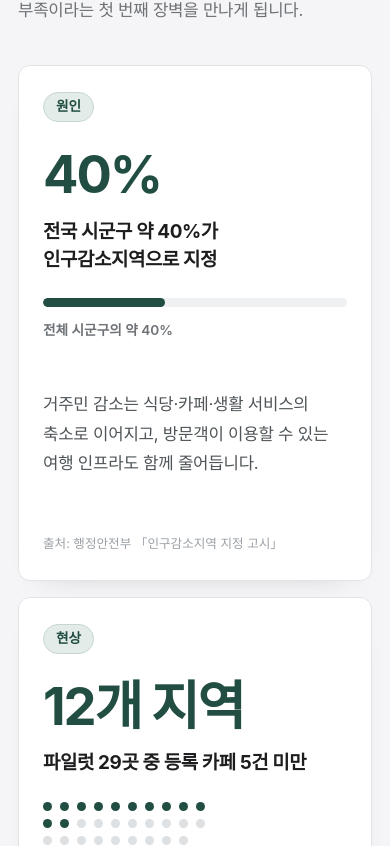
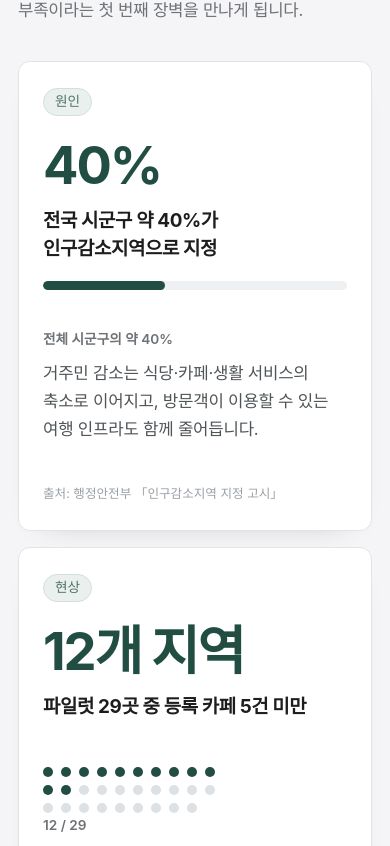
Before and after one commit to naeun9/salliljido, a React (Vite) app: page / in a window 390 px wide. Shown: the part 1078-1924 px from the top of the page. Built offline with nearby package versions, Linux system fonts and the light colour scheme; a web font is replaced by a local one.

Commit message:
style: refine problem section card alignment and spacing

```diff
--- a/src/pages/Home/ProblemDataSection.module.css
+++ b/src/pages/Home/ProblemDataSection.module.css
@@ -27,13 +27,13 @@
   word-break: keep-all;
 }
 
-.cards { display: grid; grid-template-columns: repeat(3, minmax(0, 1fr)); gap: 20px; margin-top: 56px; }
+.cards { display: grid; grid-template-columns: repeat(3, minmax(0, 1fr)); gap: 20px; margin-top: 48px; }
 .card {
   display: flex;
   min-width: 0;
-  min-height: 490px;
+  min-height: 458px;
   flex-direction: column;
-  padding: 32px;
+  padding: 30px;
   border: 1px solid var(--border);
   border-radius: var(--radius-card);
   background: var(--cream);
@@ -42,20 +42,27 @@
 
 .label {
   align-self: flex-start;
-  padding: 7px 12px;
+  padding: 6px 11px;
   border: 1px solid var(--tag-border);
   border-radius: var(--radius-pill);
   background: var(--tag-bg);
   color: var(--tag-text);
   font-size: var(--font-caption);
-  font-weight: 600;
+  font-weight: 550;
   line-height: 1;
+  opacity: 0.78;
 }
 
-.value { display: block; margin-top: 24px; color: var(--forest); font-size: clamp(42px, 4.2vw, 54.6px); font-weight: 700; line-height: 1.1; letter-spacing: -0.04em; }
-.subtitle { min-height: 52px; margin: 14px 0 0; color: var(--ink); font-size: 18.9px; font-weight: 650; line-height: 1.5; letter-spacing: -0.02em; word-break: keep-all; }
+.value { display: block; margin-top: 21px; color: var(--forest); font-size: clamp(42px, 4.2vw, 54.6px); font-weight: 700; line-height: 1.1; letter-spacing: -0.04em; }
+.subtitle { min-height: 57px; margin: 12px 0 0; color: var(--ink); font-size: 18.9px; font-weight: 650; line-height: 1.5; letter-spacing: -0.02em; word-break: keep-all; }
 .barVisual,
-.dotVisual { min-height: 86px; margin-top: 26px; }
+.dotVisual {
+  display: grid;
+  min-height: 66px;
+  grid-template-rows: 44px auto;
+  align-items: start;
+  margin-top: 17px;
+}
 .bar { width: 100%; height: 9px; overflow: hidden; border-radius: var(--radius-pill); background: var(--sand); }
 .barFill {
   display: block;
@@ -66,17 +73,17 @@
   transform-origin: left center;
 }
 .entered .barFill { transform: scaleX(1); transition: transform 900ms cubic-bezier(0.2, 0.7, 0.3, 1); }
-.visualCaption { display: block; margin-top: 12px; color: var(--gray); font-size: var(--font-caption); font-weight: 600; }
-.dots { display: grid; grid-template-columns: repeat(10, 9px); gap: 8px; }
+.visualCaption { display: block; margin-top: 0; color: var(--gray); font-size: var(--font-caption); font-weight: 600; line-height: 1.55; }
+.dots { display: grid; grid-template-columns: repeat(15, 10px); gap: 8px; }
 .dot,
-.dotActive { width: 9px; height: 9px; border-radius: var(--radius-circle); background: var(--sand-strong); }
+.dotActive { width: 10px; height: 10px; border-radius: var(--radius-circle); background: var(--sand-strong); }
 .dotActive { background: var(--sand-strong); }
 .entered .dotActive {
   background: var(--forest);
   transition: background-color 150ms ease calc(var(--dot-index) * 55ms);
 }
-.body { margin: 6px 0 0; color: #4f5558; font-size: var(--font-body); line-height: 1.75; letter-spacing: -0.015em; word-break: keep-all; }
-.source { margin: auto 0 0; padding-top: 24px; color: #9aa0a6; font-size: 12.6px; line-height: 1.55; word-break: keep-all; }
+.body { margin: 8px 0 0; color: #4f5558; font-size: var(--font-body); line-height: 1.68; letter-spacing: -0.015em; word-break: keep-all; }
+.source { margin: auto 0 0; padding-top: 18px; color: var(--sage); font-size: 12.6px; line-height: 1.5; word-break: keep-all; }
 
 .transition { max-width: 900px; margin: 120px auto 0; padding-top: 48px; border-top: 1px solid var(--border); text-align: center; }
 .eyebrow { display: block; margin-bottom: 18px; color: var(--forest); font-size: var(--font-label-caps); font-weight: 600; letter-spacing: 0.16em; }
@@ -85,7 +92,7 @@
 @media (max-width: 1050px) {
   .section { padding-top: 104px; }
   .cards { grid-template-columns: repeat(2, minmax(0, 1fr)); }
-  .card { min-height: 470px; }
+  .card { min-height: 448px; }
 }
 
 @media (max-width: 720px) {
@@ -96,22 +103,23 @@
   .lead { font-size: var(--font-body); line-height: 1.75; }
   .lead br,
   .transitionDescription br { display: none; }
-  .cards { grid-template-columns: minmax(0, 1fr); gap: 16px; margin-top: 40px; }
+  .cards { grid-template-columns: minmax(0, 1fr); gap: 16px; margin-top: 36px; }
   .card { min-height: 0; padding: 26px 24px; }
   .value { font-size: clamp(42px, 13.65vw, 52.5px); white-space: nowrap; }
-  .subtitle { min-height: 0; }
+  .subtitle { min-height: 57px; }
   .barVisual,
-  .dotVisual { margin-top: 24px; }
-  .source { margin-top: 32px; }
+  .dotVisual { min-height: 70px; grid-template-rows: 48px auto; margin-top: 17px; }
+  .dots { grid-template-columns: repeat(10, 10px); }
+  .source { margin-top: 24px; }
   .transition { margin-top: 80px; padding-top: 40px; }
   .transitionDescription { font-size: var(--font-body); }
 }
 
 @media (max-width: 380px) {
   .card { padding: 24px 20px; }
-  .dots { grid-template-columns: repeat(10, 8px); gap: 7px; }
+  .dots { grid-template-columns: repeat(10, 9px); gap: 7px; }
   .dot,
-  .dotActive { width: 8px; height: 8px; }
+  .dotActive { width: 9px; height: 9px; }
 }
 
 @media (prefers-reduced-motion: reduce) {
```
